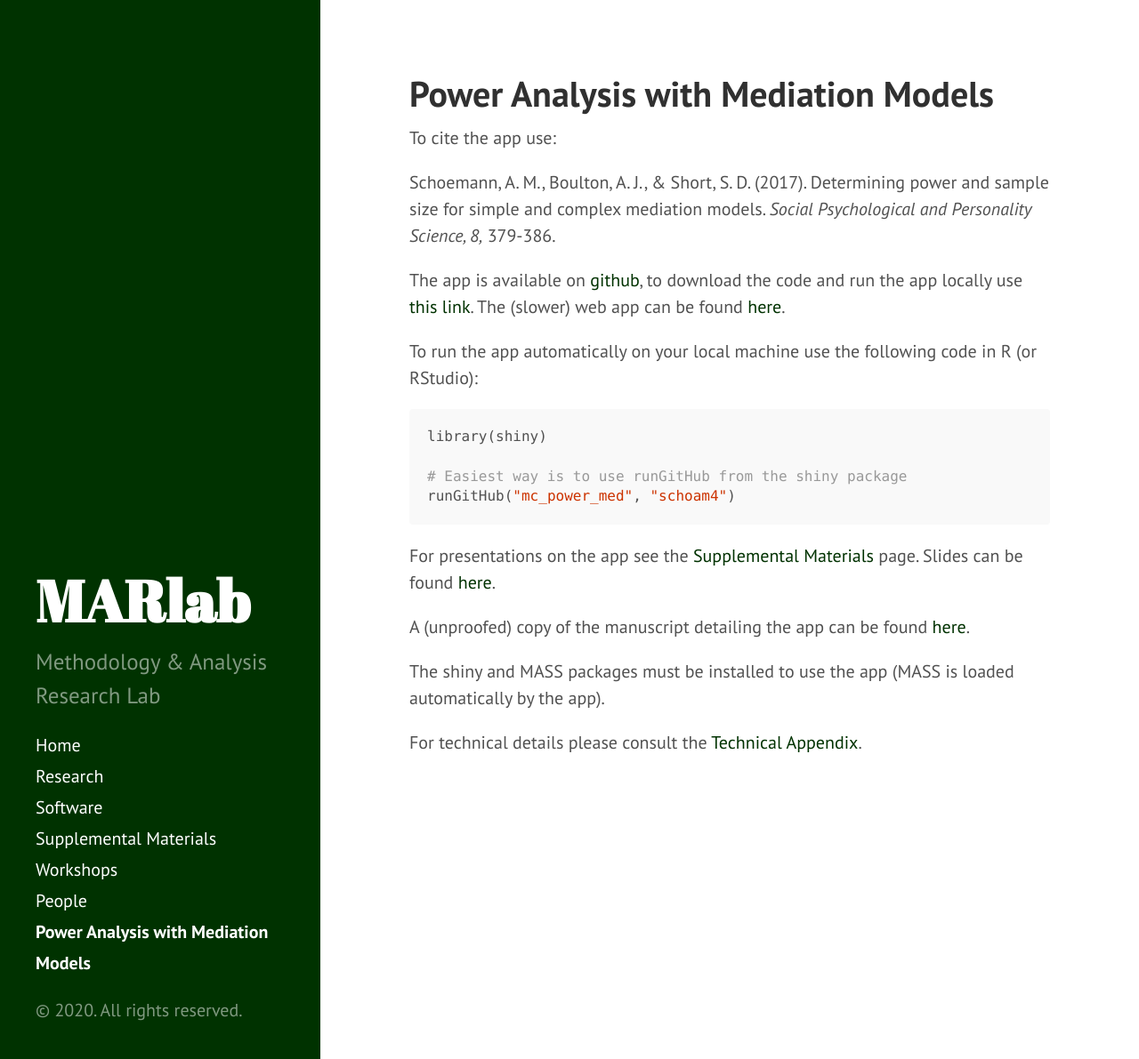
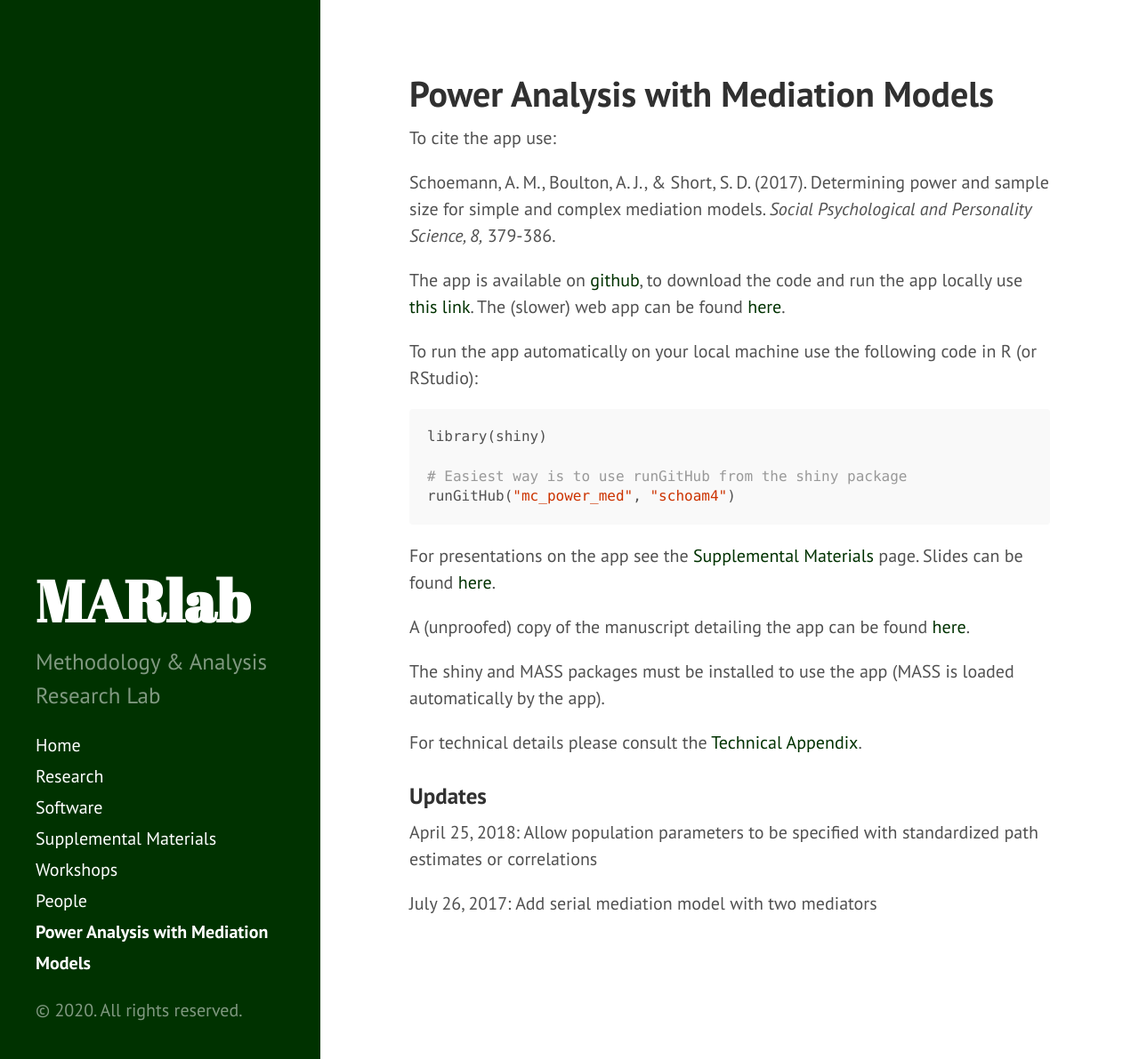
Before and after one commit to schoam4/schoam4.github.io, a Jekyll site: the page built from power_mediation.md, in a window 1280 px wide and 1191 px high. Shown: the whole window at 89% size. Built offline with Jekyll 4.4.1, drawn with Linux system fonts in a browser that asks for light colours.

Commit message:
Update power_mediation.md

```diff
--- a/power_mediation.md
+++ b/power_mediation.md
@@ -25,3 +25,9 @@ A (unproofed) copy of the manuscript detailing the app can be found [here](https
 The shiny and MASS packages must be installed to use the app (MASS is loaded automatically by the app).
 
 For technical details please consult the [Technical Appendix](http://marlab.org/technical_appendix/).
+
+### Updates
+
+April 25, 2018: Allow population parameters to be specified with standardized path estimates or correlations
+
+July 26, 2017: Add serial mediation model with two mediators
```
